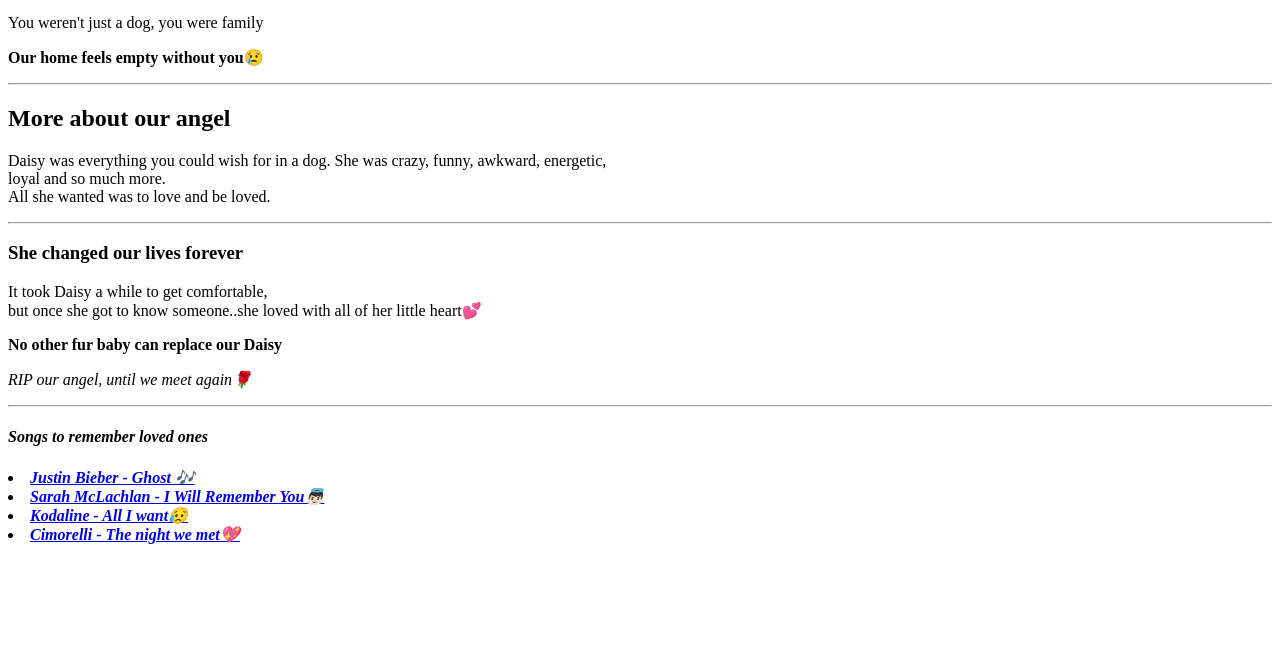
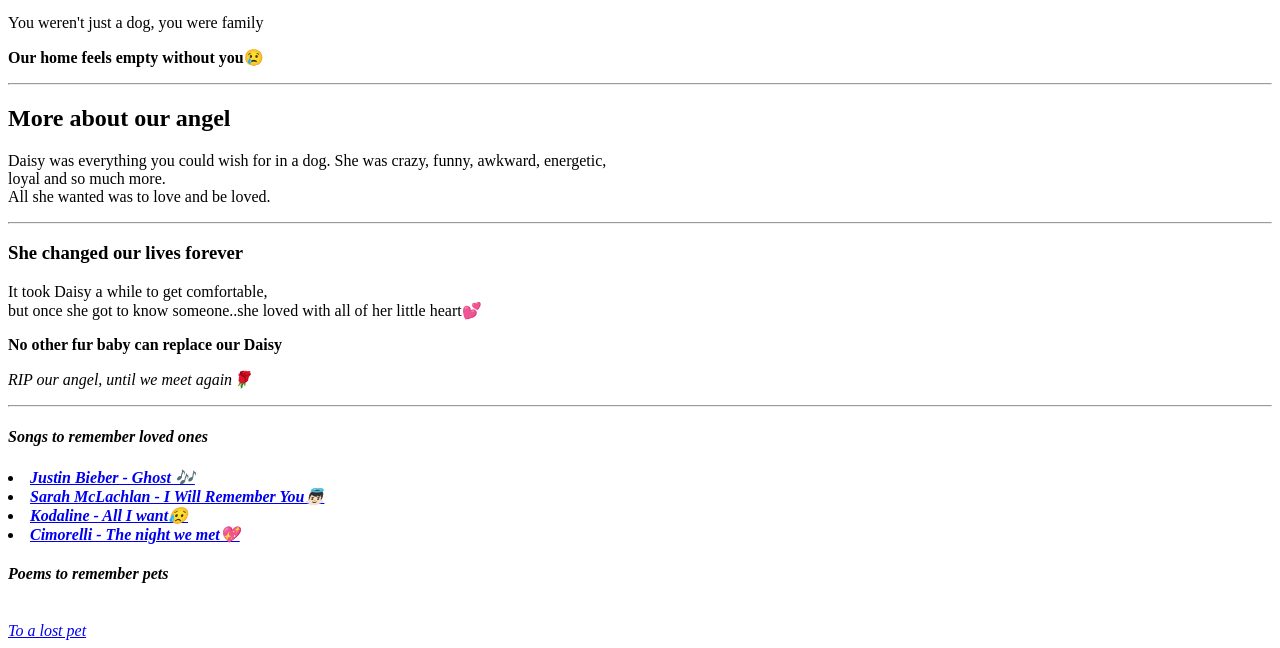
Before and after one commit to EstherLouise/InlovingmemoryofDaisy, a plain HTML site: page index.html in a window 1280 px wide. Shown: the part 413-1061 px from the top of the page. Before the commit the page ends 965 px from the top, so only its background shows below. Drawn offline with Linux system fonts and the light colour scheme.

Commit message:
Update index.html

```diff
--- a/index.html
+++ b/index.html
@@ -27,6 +27,8 @@
           <li> <strong> <a href="https://www.youtube.com/watch?v=oxoEpVDGvPE/">Sarah McLachlan - I Will Remember You👼🏻</a></strong></li>
           <li> <strong> <a href="https://www.youtube.com/watch?v=n6BwAWiHcSg/">Kodaline - All I want😥</a></strong></li>
           <li> <strong> <a href="https://www.youtube.com/watch?v=KSUvZDtteJQ/">Cimorelli - The night we met💖</a></strong></li>
+        <h4>Poems to remember pets</h4><br>
+      <a href="poem.html">To a lost pet</a>
   </head>
   <body>
 
```
